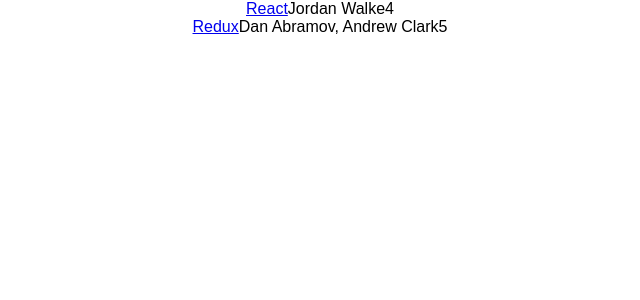
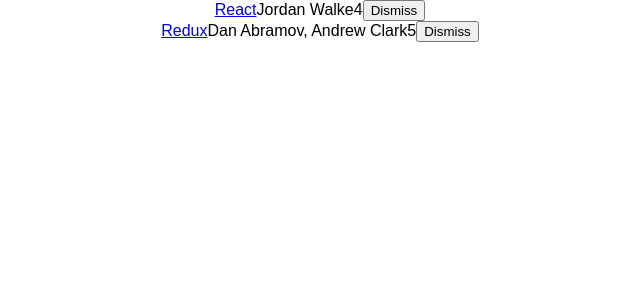
Before and after one commit to dylanvu/hackernews-clone, a React (Create React App) app: page / in a window 1280 px wide. Shown: the top 300 px of the page, without its empty margins (320-960 px from the left). Built offline with nearby package versions, Linux system fonts and the light colour scheme.

Commit message:
add component state and dismiss method

```diff
--- a/src/App.js
+++ b/src/App.js
@@ -20,10 +20,28 @@
 ];
 
 class App extends Component {
+  constructor(props) {
+    super(props);
+
+    this.state = {
+      list
+    };
+
+    this.onDismiss = this.onDismiss.bind(this);
+  }
+
+  onDismiss(id) {
+    const updatedList = this.state.list.filter(item =>
+      item.objectID !== id
+    );
+
+    this.setState({ list: updatedList });
+  }
+
   render() {
     return (
       <div className="App">
-        { list.map(item =>
+        { this.state.list.map(item =>
           <div key={ item.objectID }>
             <span>
               <a href={ item.url }>{ item.title }</a>
@@ -31,6 +49,14 @@
             <span>{ item.author }</span>
             <span>{ item.num_contents }</span>
             <span>{ item.points }</span>
+            <span>
+              <button
+                onClick={() => this.onDismiss(item.objectID)}
+                type="button"
+              >
+                Dismiss
+              </button>
+            </span>
           </div>
         )}
       </div>
```
